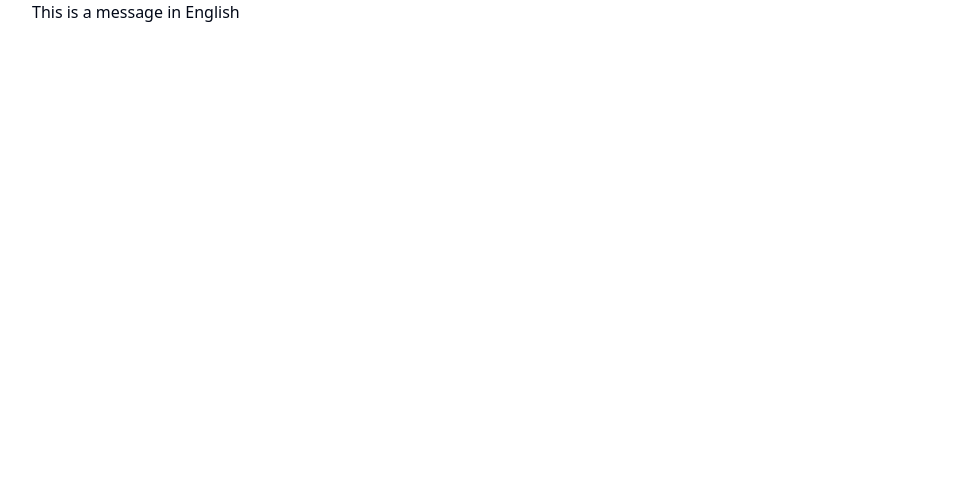
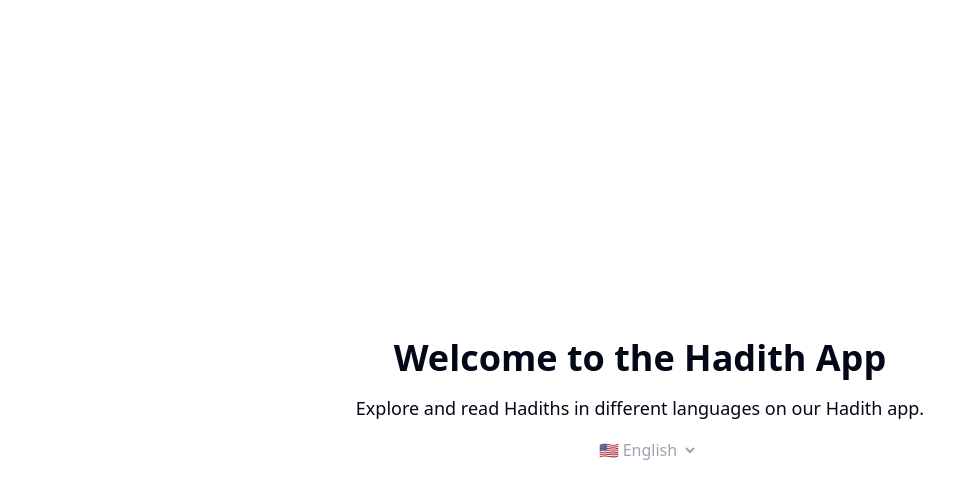
Before and after one commit to al-imam/next-quickstart, a Next.js app: page /en in a window 1280 px wide. Shown: the top 498 px of the page, without its empty margins (0-954 px from the left). Built offline with nearby package versions, Linux system fonts and the light colour scheme.

Commit message:
feat(intl): add basic intl overview

```diff
--- a/src/app/[locale]/layout.tsx
+++ b/src/app/[locale]/layout.tsx
@@ -1,5 +1,6 @@
+import "@/styles/globals.css";
+
 import { locales } from "@/config/i18n.config";
-import "@/styles/globals.css";
 import type { Metadata } from "next";
 import { NextIntlClientProvider } from "next-intl";
 import { getMessages, unstable_setRequestLocale } from "next-intl/server";
--- a/src/app/[locale]/page.tsx
+++ b/src/app/[locale]/page.tsx
@@ -1,9 +1,18 @@
+import { LocaleSwitcher } from "@/components/layouts/locale-switcher";
 import { useTranslations } from "next-intl";
 import { unstable_setRequestLocale } from "next-intl/server";
 
 export default function Home({ params: { locale } }: { params: { locale: string } }) {
   unstable_setRequestLocale(locale);
-  const t = useTranslations();
+  const t = useTranslations("welcome");
 
-  return <main className="container">{t("*.title")}</main>;
+  return (
+    <div className="container flex min-h-screen flex-col items-center justify-center">
+      <main className="text-center">
+        <h1 className="mb-4 text-4xl font-bold">{t("title")}</h1>
+        <p className="mb-4 text-lg">{t("description")}</p>
+        <LocaleSwitcher />
+      </main>
+    </div>
+  );
 }
--- /dev/null
+++ b/src/components/layouts/index.ts
@@ -0,0 +1,2 @@
+export * from "./locale-switcher";
+export * from "./locale-switcher-select";
--- /dev/null
+++ b/src/components/layouts/locale-switcher-select.tsx
@@ -0,0 +1,54 @@
+"use client";
+
+import { usePathname, useRouter } from "@/navigation";
+import { useParams } from "next/navigation";
+import { ChangeEvent, ReactNode, useId, useTransition } from "react";
+import { cn } from "shadcn/lib/utils";
+
+export type LocaleSwitcherSelectProps = {
+  children: ReactNode;
+  defaultValue: string;
+  label: string;
+};
+
+export function LocaleSwitcherSelect({ children, defaultValue, label }: LocaleSwitcherSelectProps) {
+  const [isPending, startTransition] = useTransition();
+  const pathname = usePathname();
+  const router = useRouter();
+  const params = useParams();
+  const id = useId();
+
+  function onSelectChange(event: ChangeEvent<HTMLSelectElement>) {
+    const nextLocale = event.target.value;
+
+    startTransition(() => {
+      router.replace(
+        // @ts-expect-error -- TypeScript will validate that only known `params`
+        // are used in combination with a given `pathname`. Since the two will
+        // always match for the current route, we can skip runtime checks.
+        { pathname, params },
+        { locale: nextLocale }
+      );
+    });
+  }
+
+  return (
+    <label
+      htmlFor={id}
+      className={cn("relative w-max text-gray-400", {
+        "transition-opacity [&:disabled]:opacity-30": isPending,
+      })}
+    >
+      <p className="sr-only">{label}</p>
+      <select
+        id={id}
+        className="inline-flex bg-transparent px-2 pl-3 pr-1"
+        defaultValue={defaultValue}
+        disabled={isPending}
+        onChange={onSelectChange}
+      >
+        {children}
+      </select>
+    </label>
+  );
+}
--- /dev/null
+++ b/src/components/layouts/locale-switcher.tsx
@@ -0,0 +1,18 @@
+import { LocaleSwitcherSelect } from "@/components/layouts/locale-switcher-select";
+import { locales } from "@/config/i18n.config";
+import { useLocale, useTranslations } from "next-intl";
+
+export function LocaleSwitcher() {
+  const t = useTranslations("locale-switcher");
+  const locale = useLocale();
+
+  return (
+    <LocaleSwitcherSelect defaultValue={locale} label={t("label")}>
+      {locales.map(cur => (
+        <option key={cur} value={cur}>
+          {t("locale", { locale: cur })}
+        </option>
+      ))}
+    </LocaleSwitcherSelect>
+  );
+}
--- a/src/messages/bn.json
+++ b/src/messages/bn.json
@@ -1,3 +1,11 @@
 {
-  "*": { "title": "This is a message in bangla" }
+  "welcome": {
+    "title": "হাদিস অ্যাপে আপনাকে স্বাগতম",
+    "description": "বিভিন্ন ভাষায় হাদিস পড়তে এবং অনুসন্ধান করতে আমাদের হাদিস অ্যাপে স্বাগতম।"
+  },
+
+  "locale-switcher": {
+    "label": "ভাষা পরিবর্তন করুন",
+    "locale": "{locale, select, bn {🇧🇩 বাংলা} en {🇺🇸 ইংরেজি} other {অজানা}}"
+  }
 }
--- a/src/messages/en.json
+++ b/src/messages/en.json
@@ -1,3 +1,11 @@
 {
-  "*": { "title": "This is a message in English" }
+  "welcome": {
+    "title": "Welcome to the Hadith App",
+    "description": "Explore and read Hadiths in different languages on our Hadith app."
+  },
+
+  "locale-switcher": {
+    "label": "Change language",
+    "locale": "{locale, select, bn {🇧🇩 বাংলা} en {🇺🇸 English} other {Unknown}}"
+  }
 }
--- a/src/styles/globals.css
+++ b/src/styles/globals.css
@@ -70,7 +70,8 @@
   * {
     @apply border-border;
   }
+
   body {
-    @apply bg-background text-foreground;
+    @apply bg-background font-sans text-foreground;
   }
 }
```
